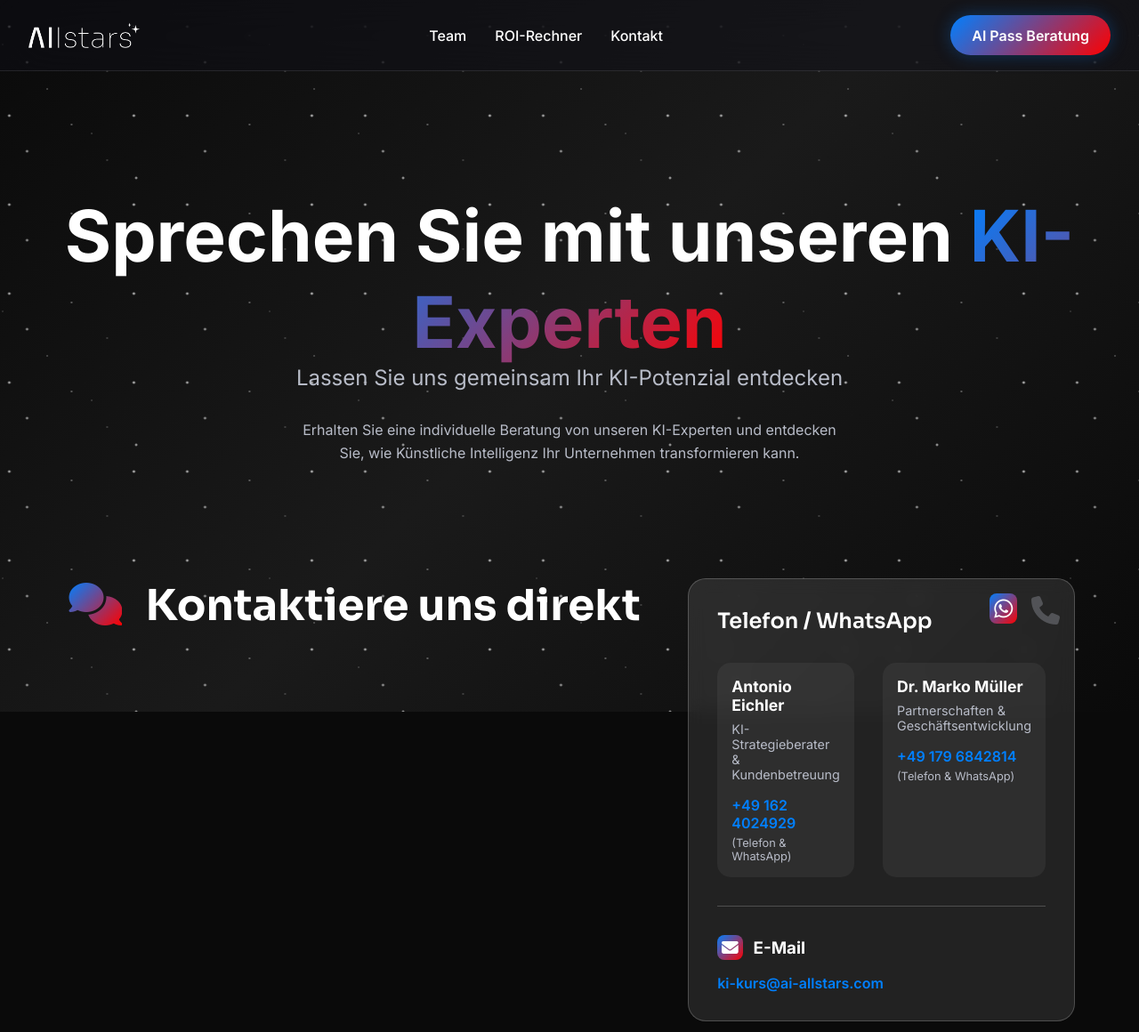
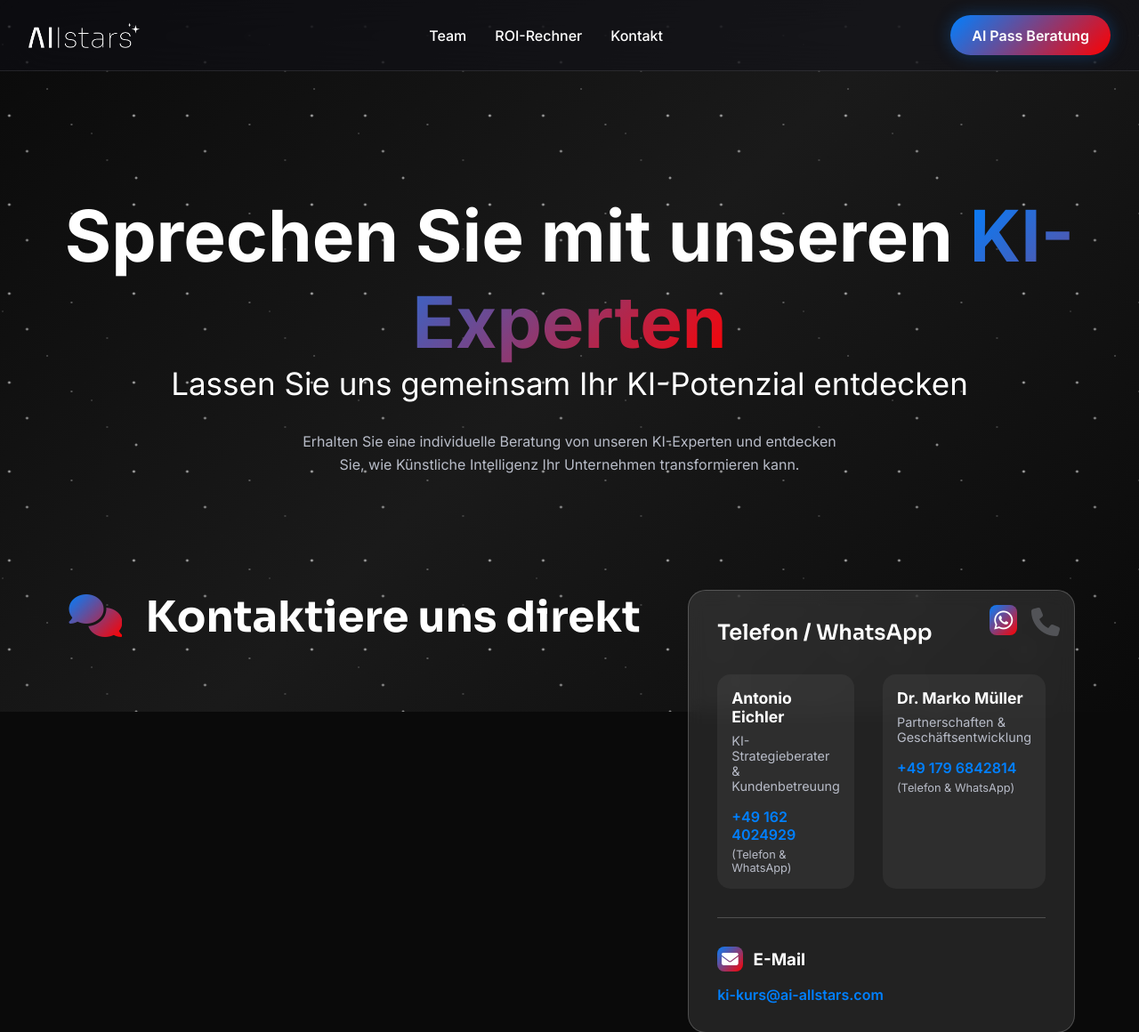
Before and after one commit to 2Patrick1111/kurs, a Flask app: page /kontakt in a window 1280 px wide. Shown: the top 1160 px of the page at 89% size. Run offline with Flask 3, Linux system fonts and the light colour scheme.

Commit message:
Increase the size and change the color of the contact subtitle
Adjusts the contact subtitle to be 35px and white in website-styles.css.

Replit-Commit-Author: Agent
Replit-Commit-Session-Id: 8d2a8a23-c204-4d4b-9c5c-dcabb385294a
Replit-Commit-Screenshot-Url: https://storage.googleapis.com/screenshot-production-us-central1/fd4cdddb-ef5b-437a-a1d5-8f8e6b62832b/8d2a8a23-c204-4d4b-9c5c-dcabb385294a/k2zrOQb

```diff
--- a/static/css/website-styles.css
+++ b/static/css/website-styles.css
@@ -366,6 +366,11 @@ body {
     margin-bottom: 2rem;
 }
 
+.contact-hero .hero-subtitle {
+    font-size: 35px;
+    color: white;
+}
+
 .hero-description {
     font-size: 1rem;
     color: var(--text-secondary);
```
Also changed, not shown: attached_assets/targeted_element_1753004822633.png (added).
